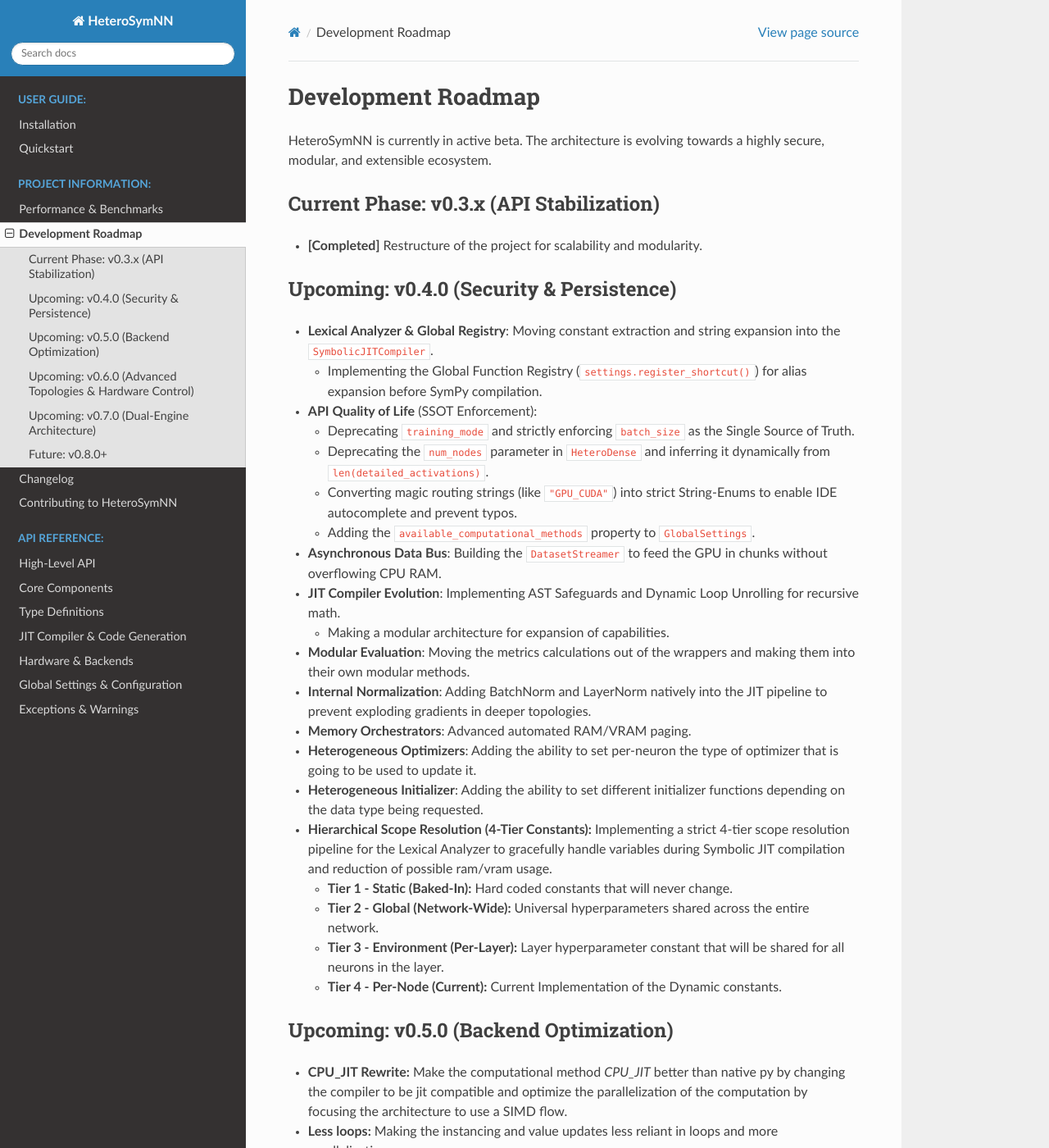
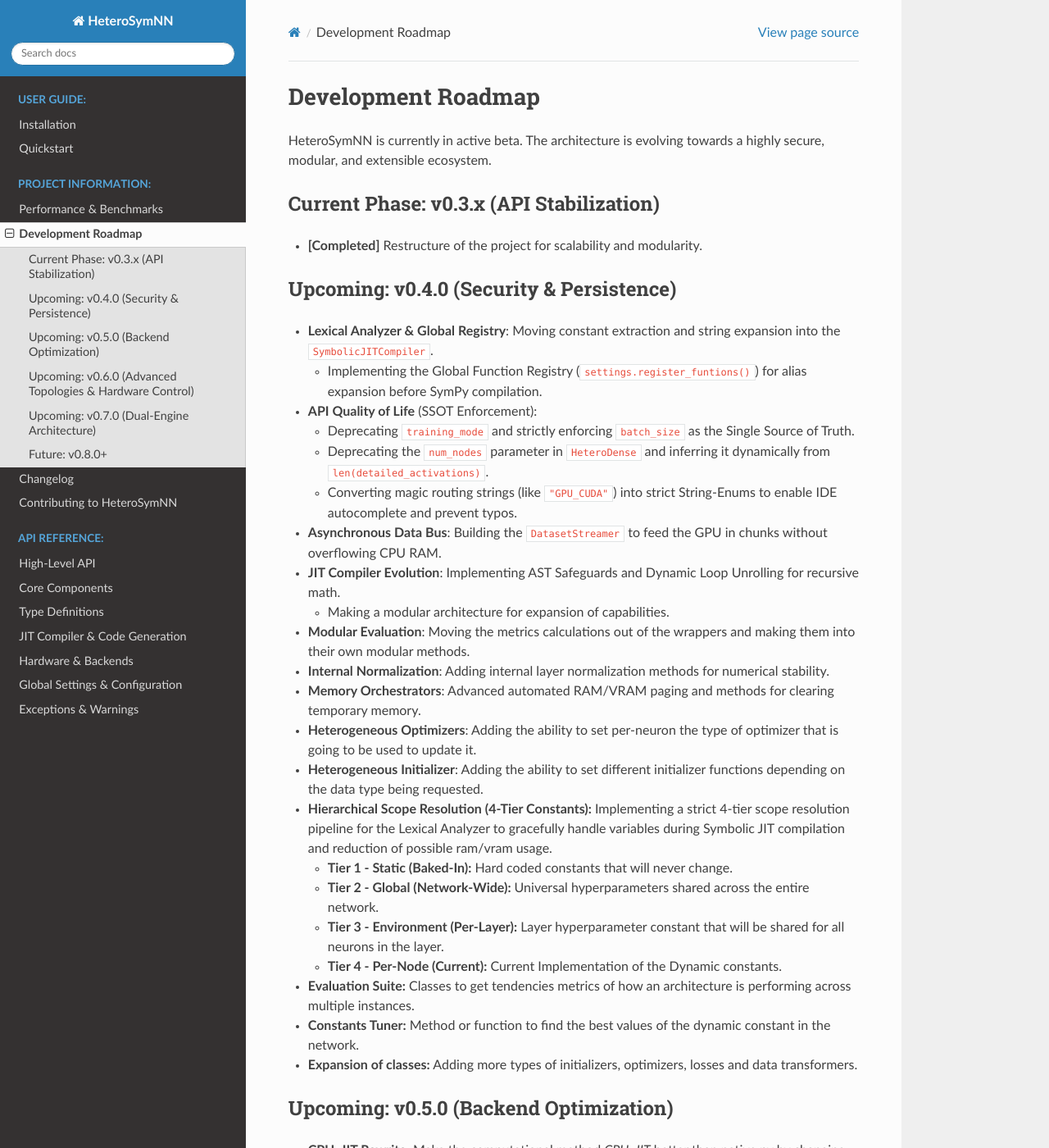
Before and after one commit to Dilosch03/HeteroSymNN, a Sphinx documentation site: the page built from docs/roadmap.rst, in a window 1280 px wide and 1400 px high. Shown: the whole window at 82% size. Built offline with Sphinx 7.4.7 and the Read the Docs theme 3.1.0, drawn with Linux system fonts in a browser that asks for light colours; some of the changed text lies outside the part shown.

Commit message:
updated the changelog and the roadmap

```diff
--- a/docs/changelog.rst
+++ b/docs/changelog.rst
@@ -33,7 +33,7 @@
 
 * **AI & Documentation Integrations:**
 
-  * Added ``LLMs.rst`` (LLM Context File) to provide a strict dependency and architectural map for AI code assistants interacting with the framework.
+  * Added ``LLMs_coding.rst`` and ``LLMs_dev.rst`` (LLM Context files) to provide a strict dependency and architectural map for AI code assistants interacting with the framework.
   * Massive extensions to the Sphinx documentation suite, including quickstarts, module-specific API breakdowns, and robust autoclass mock object typing in ``types.py``.
 
 **Changed / Refactored**
--- a/docs/roadmap.rst
+++ b/docs/roadmap.rst
@@ -13,14 +13,13 @@
 -----------------------------------------
 * **Lexical Analyzer & Global Registry**: Moving constant extraction and string expansion into the ``SymbolicJITCompiler``.
 
-  * Implementing the Global Function Registry (``settings.register_shortcut()``) for alias expansion before SymPy compilation.
+  * Implementing the Global Function Registry (``settings.register_funtions()``) for alias expansion before SymPy compilation.
 
 * **API Quality of Life** (SSOT Enforcement):
 
   * Deprecating ``training_mode`` and strictly enforcing ``batch_size`` as the Single Source of Truth.
   * Deprecating the ``num_nodes`` parameter in ``HeteroDense`` and inferring it dynamically from ``len(detailed_activations)``.
   * Converting magic routing strings (like ``"GPU_CUDA"``) into strict String-Enums to enable IDE autocomplete and prevent typos.
-  * Adding the ``available_computational_methods`` property to ``GlobalSettings``.
 
 * **Asynchronous Data Bus**: Building the ``DatasetStreamer`` to feed the GPU in chunks without overflowing CPU RAM.
 * **JIT Compiler Evolution**: Implementing AST Safeguards and Dynamic Loop Unrolling for recursive math.
@@ -28,8 +27,8 @@
   * Making a modular architecture for expansion of capabilities.
 
 * **Modular Evaluation**: Moving the metrics calculations out of the wrappers and making them into their own modular methods.
-* **Internal Normalization**: Adding BatchNorm and LayerNorm natively into the JIT pipeline to prevent exploding gradients in deeper topologies.
-* **Memory Orchestrators**: Advanced automated RAM/VRAM paging.
+* **Internal Normalization**: Adding internal layer normalization methods for numerical stability.
+* **Memory Orchestrators**: Advanced automated RAM/VRAM paging and methods for clearing temporary memory.
 * **Heterogeneous Optimizers**: Adding the ability to set per-neuron the type of optimizer that is going to be used to update it.
 * **Heterogeneous Initializer**: Adding the ability to set different initializer functions depending on the data type being requested.
 * **Hierarchical Scope Resolution (4-Tier Constants):** Implementing a strict 4-tier scope resolution pipeline for the Lexical Analyzer to gracefully handle variables during Symbolic JIT compilation and reduction of possible ram/vram usage.
@@ -38,6 +37,10 @@
   * **Tier 2 - Global (Network-Wide):** Universal hyperparameters shared across the entire network.
   * **Tier 3 - Environment (Per-Layer):** Layer hyperparameter constant that will be shared for all neurons in the layer.
   * **Tier 4 - Per-Node (Current):** Current Implementation of the Dynamic constants.
+
+* **Evaluation Suite:** Classes to get tendencies metrics of how an architecture is performing across multiple instances.
+* **Constants Tuner:** Method or function to find the best values of the dynamic constant in the network.
+* **Expansion of classes:** Adding more types of initializers, optimizers, losses and data transformers.
 
 Upcoming: v0.5.0 (Backend Optimization)
 ----------------------------------------
@@ -52,6 +55,7 @@
 * **Recurrent Networks (RNNs):** Implementing Backpropagation Through Time (BPTT) math natively on the Heavy Forge (C++ JIT) to verify gradients perfectly.
 * **Internal Normalization:** Adding BatchNorm and LayerNorm natively into the JIT pipeline to prevent exploding gradients in deeper topologies.
 * **The Memory Orchestrator:** Advanced automated RAM/VRAM paging.
+* **Extrenal compatibility:** Adding functions and wrappers for compatibility of the networks with other frameworks.
 
 Upcoming: v0.7.0 (Dual-Engine Architecture)
 --------------------------------------------
```
